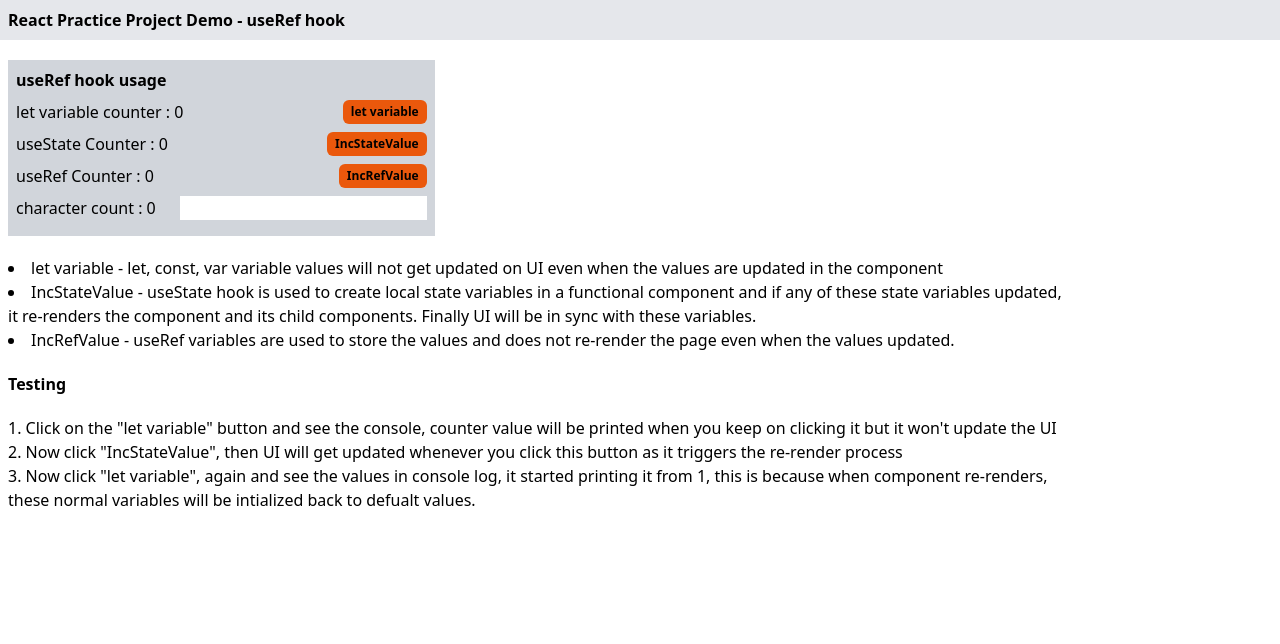
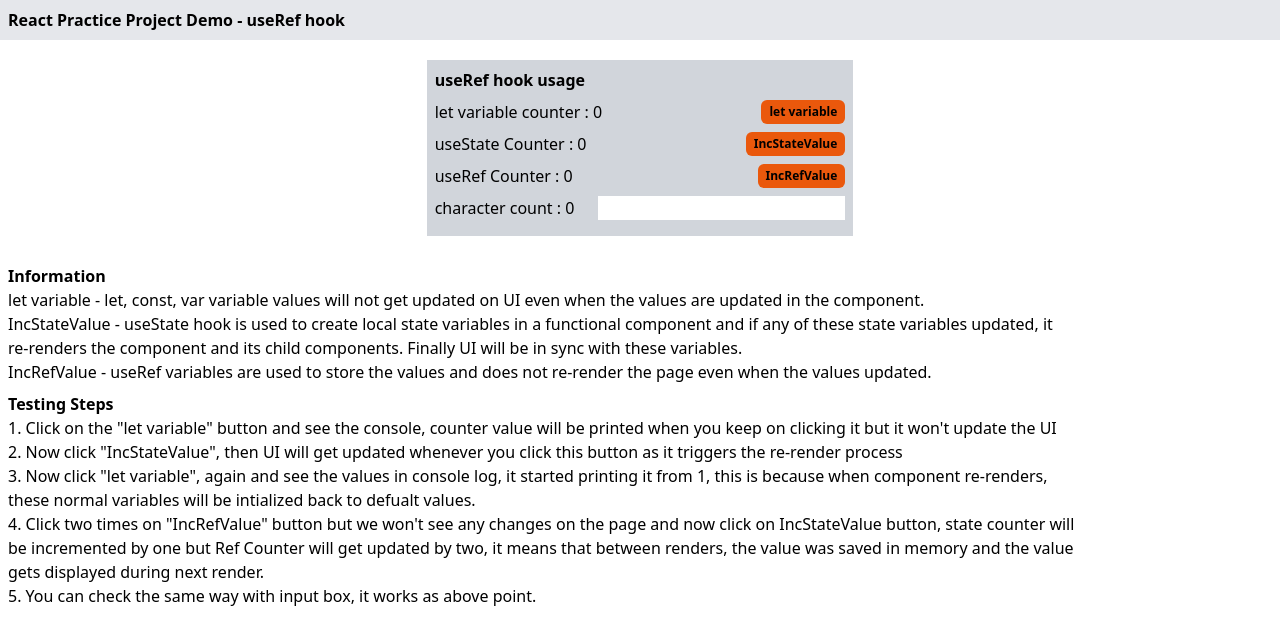
Before and after one commit to Adarsha-React/ReactPracticeProject, a React (Vite) app: page / in a window 1280 px wide. Shown: the top 644 px of the page. Built offline with nearby package versions, Linux system fonts and the light colour scheme.

Commit message:
Content Updates

```diff
--- a/src/components/Body.js
+++ b/src/components/Body.js
@@ -17,7 +17,7 @@ const Body = () => {
   };
   return (
     <>
-      <div className="w-1/3 bg-gray-300 p-2 m-2">
+      <div className="w-1/3 bg-gray-300 p-2 m-2 mx-auto">
         <h1 className="font-bold">useRef hook usage</h1>
         <div className="flex justify-between my-2">
           <h1>let variable counter : {normalValue}</h1>
@@ -62,23 +62,23 @@ const Body = () => {
         </div>
       </div>
       <div className="w-5/6 my-5 m-2">
-        <ul className="list-disc">
-          <li className="list-inside">
-            let variable - let, const, var variable values will not get updated
-            on UI even when the values are updated in the component
-          </li>
-          <li className="list-inside">
-            IncStateValue - useState hook is used to create local state
-            variables in a functional component and if any of these state
-            variables updated, it re-renders the component and its child
-            components. Finally UI will be in sync with these variables.
-          </li>
-          <li className="list-inside">
+        <h1 className="font-bold pt-2">Information</h1>
+        <h1>
+          let variable - let, const, var variable values will not get updated on
+          UI even when the values are updated in the component.
+        </h1>
+        <h1>
+          IncStateValue - useState hook is used to create local state variables
+          in a functional component and if any of these state variables updated,
+          it re-renders the component and its child components. Finally UI will
+          be in sync with these variables.
+        </h1>{" "}
+        <h1>
           IncRefValue - useRef variables are used to store the values and does
           not re-render the page even when the values updated.
-          </li>
+        </h1>
         <div>
-            <h1 className="font-bold py-5">Testing</h1>
+          <h1 className="font-bold pt-2">Testing Steps</h1>
           <ol className="list-decimal">
             <li className="list-inside">
               Click on the "let variable" button and see the console, counter
@@ -90,14 +90,24 @@ const Body = () => {
               click this button as it triggers the re-render process
             </li>
             <li className="list-inside">
-                Now click "let variable", again and see the values in console
-                log, it started printing it from 1, this is because when
-                component re-renders, these normal variables will be intialized
-                back to defualt values.
+              Now click "let variable", again and see the values in console log,
+              it started printing it from 1, this is because when component
+              re-renders, these normal variables will be intialized back to
+              defualt values.
+            </li>
+            <li className="list-inside">
+              Click two times on "IncRefValue" button but we won't see any
+              changes on the page and now click on IncStateValue button, state
+              counter will be incremented by one but Ref Counter will get
+              updated by two, it means that between renders, the value was saved
+              in memory and the value gets displayed during next render.
+            </li>
+            <li className="list-inside">
+              You can check the same way with input box, it works as above
+              point.
             </li>
           </ol>
         </div>
-        </ul>
       </div>
     </>
   );
```
Lines whose indentation alone changed are shown as unchanged.
